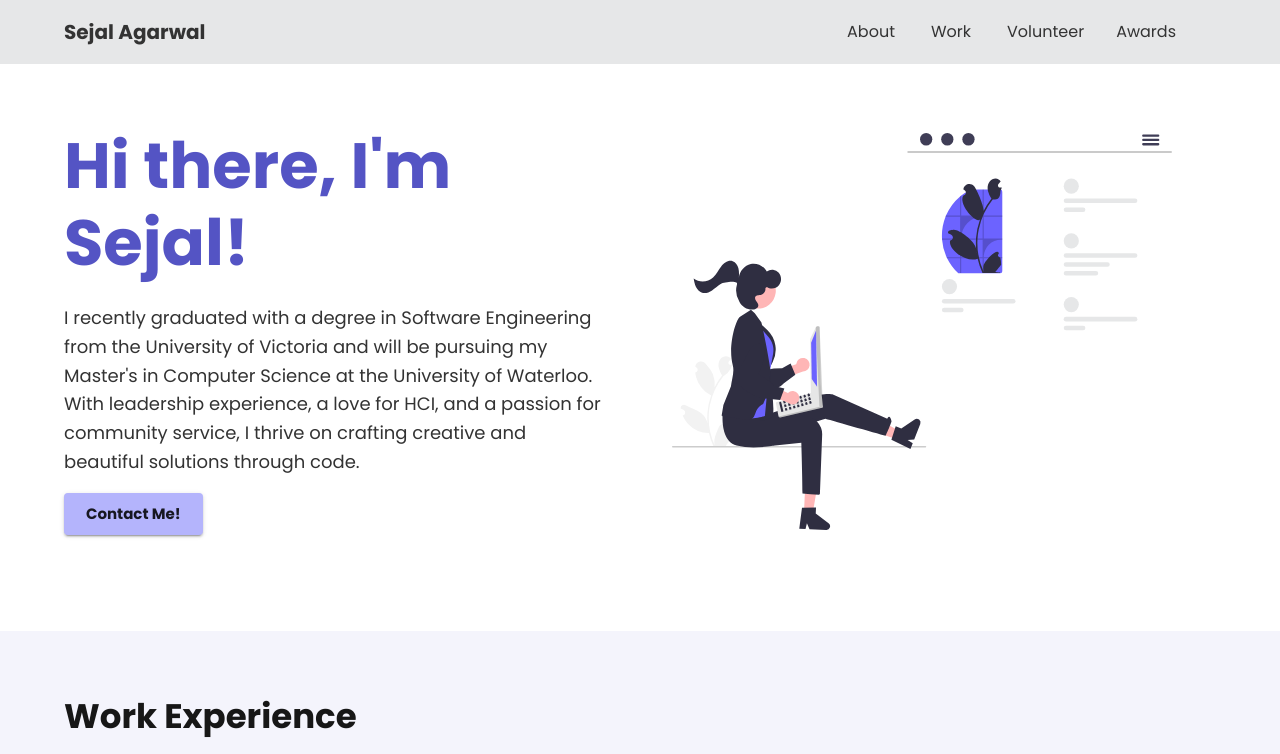
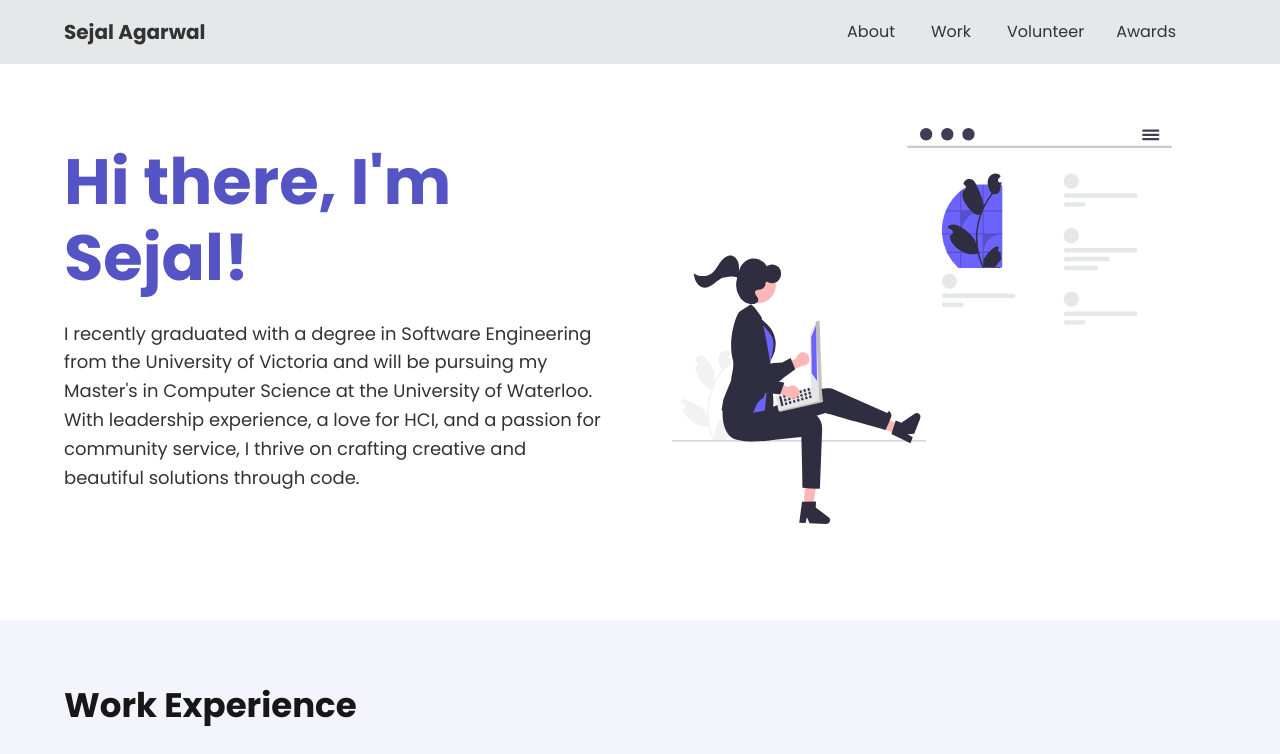
Before and after one commit to sejal-agarwal/personal-site, a Next.js app: page / in a window 1280 px wide. Shown: the top 754 px of the page. Built offline with nearby package versions, Linux system fonts and the light colour scheme.

Commit message:
remove contact me button

```diff
--- a/src/app/page.tsx
+++ b/src/app/page.tsx
@@ -5,7 +5,6 @@ import {
   Box,
   Container,
   Typography,
-  Button,
 } from "@mui/material";
 import { WorkTimeline } from "./components/WorkTimeline";
 
@@ -42,20 +41,6 @@ export default function About() {
                 I thrive on crafting creative and beautiful solutions through
                 code.
               </Typography>
-               <Button
-               variant="contained"
-               color="secondary"
-               size="large"
-               sx={{
-                 textTransform: "none",
-                 fontWeight: 600,
-                 display: "block",
-                 mx: { xs: "auto", md: 0 },
-                 mt: 2,
-               }}
-             >
-               Contact Me!
-             </Button>
             </Box>
 
             <Box
@@ -74,7 +59,6 @@ export default function About() {
             </Box>
           </Box>
         </Container>
-        {/* <Divider sx={{ my: { xs: 6, md: 10 } }} /> */}
         <WorkTimeline />
       </Box>
   );
```
